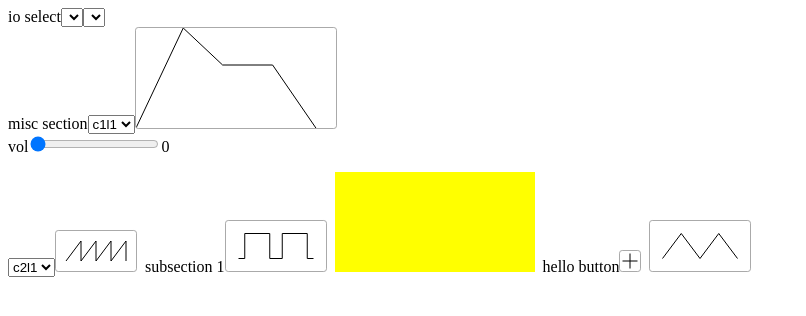
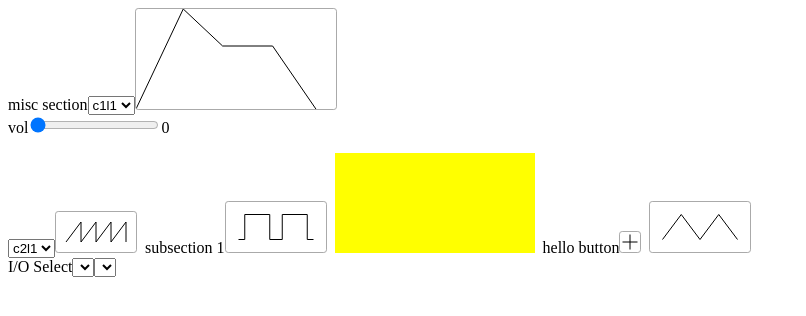
Before and after one commit to avoltz/mkMIDI, a website: page demos/instrument.html in a window 1280 px wide. Shown: the whole page, without its empty margins (0-806 px from the left). Drawn offline with Linux system fonts and the light colour scheme.

Commit message:
do not have io inherit from section

```diff
--- a/demos/instrument.html
+++ b/demos/instrument.html
@@ -12,13 +12,6 @@
 var my_synth = {
   'name' : 'my synthesizer',
   'sections' : [
-    {
-      'name' : 'io select',
-      'widgets' : [{
-      'name' : 'io select',
-      'type' : 'io_select',
-      'midiAccess' : { 'inputs' : [], 'outputs' : [] }
-    }]},
     {
       'name' : 'misc section',
       'widgets' : [
--- a/instrument.js
+++ b/instrument.js
@@ -33,12 +33,14 @@ class Instrument {
       // section
       let s = new Section(el, section);
     });
+    this.io_select = new IOSelect(synth_el, { inputs: [], outputs: [] });
+    el.appendChild(synth_el);
     this.midi_control = new MidiControl();
   }
 }
-{
+(function() {
   // setup our static vars
   Section.classes = {};
   Section.params = {};
   Section.add_class('section', Section, []);
-}
+})();
--- a/widgets/io.js
+++ b/widgets/io.js
@@ -1,14 +1,19 @@
 // uses combos
-class IOSelect extends Section {
-  constructor(el, midiAccess) {
-    super(el, { name : null, widgets : [] });
-    this.midiAccess = midiAccess;
+class IOSelect {
+  constructor(el) {
+    this.element = document.createElement("div");
+    this.element.className = 'io-select';
+    let name = document.createElement("span");
+    name.innerHTML = "I/O Select";
+    this.element.appendChild(name);
+    this._midiAccess = { inputs: [], outputs: [] };
     this.update_io();
     this.input_combo = new Combo(this.element, this.inputs.labels, this.inputs.options);
     this.output_combo = new Combo(this.element, this.inputs.labels,this.outputs.options);
-    // override the Section class for the container div
-    this.element.parentNode.className = 'io-select';
+    el.appendChild(this.element);
   }
+
+  set midiAccess(m) { this._midiAccess = m; }
 
   _createIO(collection) {
     let ops = [];
@@ -34,9 +39,7 @@ class IOSelect extends Section {
   }
 
   update_io() {
-    this.inputs = this._createIO(this.midiAccess.inputs);
-    this.outputs = this._createIO(this.midiAccess.outputs);
+    this.inputs = this._createIO(this._midiAccess.inputs);
+    this.outputs = this._createIO(this._midiAccess.outputs);
   }
 }
-
-Section.add_class('io_select', IOSelect, ['midiAccess']);
```
